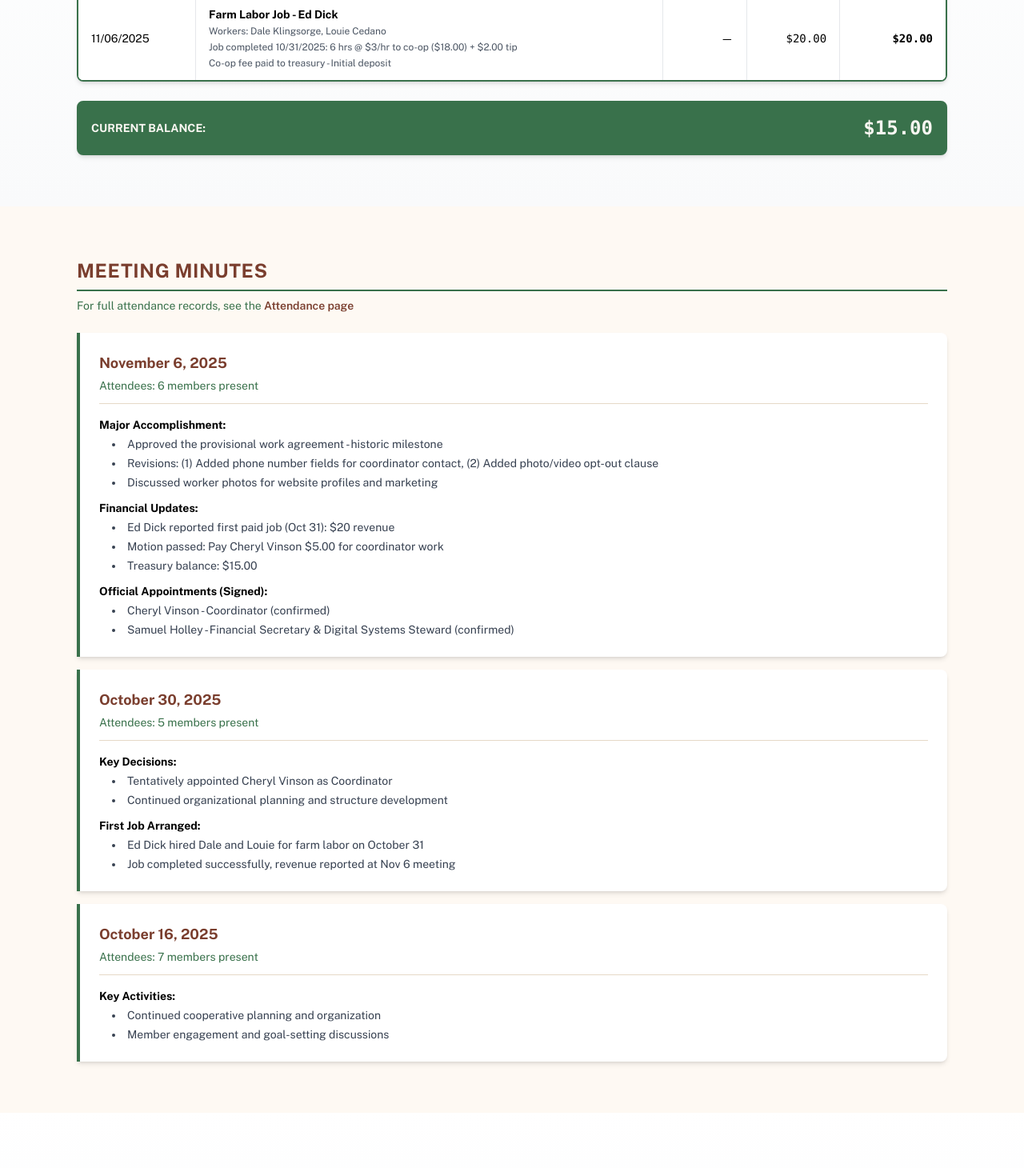
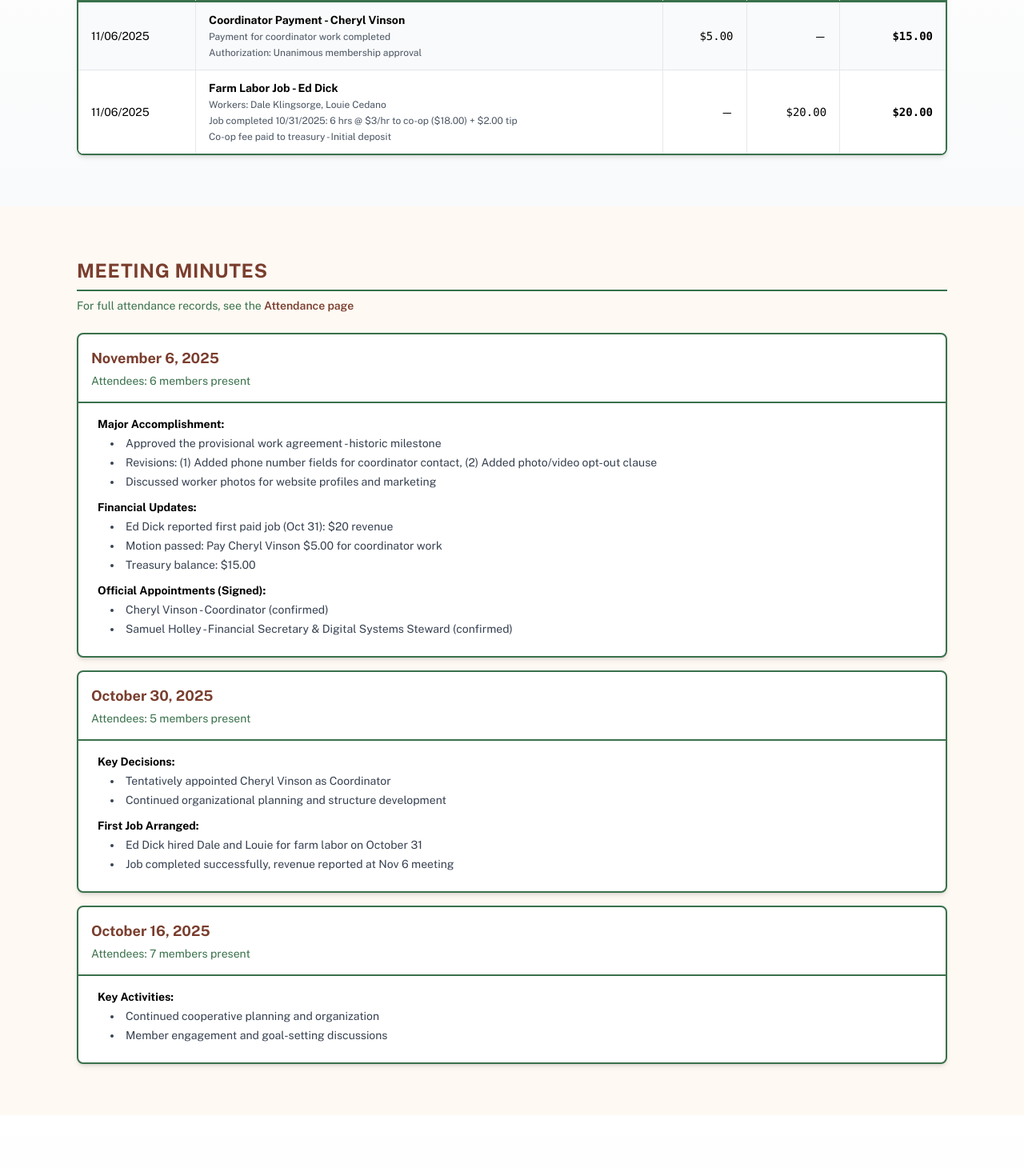
Before and after one commit to samuelmholley1/mendolaborcoop.ukiahumc.org, a Next.js app: page /records in a window 1280 px wide. Shown: the part 1000-2460 px from the top of the page at 80% size. Built offline with nearby package versions, Linux system fonts and the light colour scheme.

Commit message:
Move current balance above transaction ledger; add rounded green borders and distinguished headers to meeting minutes

```diff
--- a/pages/records.tsx
+++ b/pages/records.tsx
@@ -65,6 +65,14 @@ const RecordsPage: React.FC = () => {
             <h2 className="text-2xl font-headline font-bold text-redwood mb-6 uppercase tracking-wide border-b-2 border-moss pb-2">
               Transaction Ledger
             </h2>
+
+            {/* Current Balance - Above Ledger */}
+            <div className="mb-6 bg-moss text-cream border-2 border-moss rounded-lg p-4 shadow-md">
+              <div className="flex justify-between items-center">
+                <span className="text-sm font-bold uppercase">Current Balance:</span>
+                <span className="text-2xl font-mono font-bold">$15.00</span>
+              </div>
+            </div>
 
             {/* Ledger Table */}
             <div className="overflow-x-auto border-2 border-moss rounded-lg shadow-md">
@@ -134,14 +142,6 @@ const RecordsPage: React.FC = () => {
                 </tbody>
               </table>
             </div>
-
-            {/* Ledger Footer */}
-            <div className="mt-6 bg-moss text-cream border-2 border-moss rounded-lg p-4 shadow-md">
-              <div className="flex justify-between items-center">
-                <span className="text-sm font-bold uppercase">Current Balance:</span>
-                <span className="text-2xl font-mono font-bold">$15.00</span>
-              </div>
-            </div>
           </div>
         </section>
 
@@ -157,8 +157,8 @@ const RecordsPage: React.FC = () => {
 
             <div className="space-y-4">
               {/* Meeting - November 6, 2025 */}
-              <div className="bg-white border-l-4 border-l-moss rounded-r-lg shadow-md p-6">
-                <div className="border-b border-sand pb-3 mb-4">
+              <div className="bg-white border-2 border-moss rounded-lg shadow-md p-6">
+                <div className="bg-moss/10 -m-6 mb-4 p-4 rounded-t-lg border-b-2 border-moss">
                   <h3 className="text-lg font-bold text-redwood mb-1">
                     November 6, 2025
                   </h3>
@@ -194,8 +194,8 @@ const RecordsPage: React.FC = () => {
               </div>
 
               {/* Meeting - October 30, 2025 */}
-              <div className="bg-white border-l-4 border-l-moss rounded-r-lg shadow-md p-6">
-                <div className="border-b border-sand pb-3 mb-4">
+              <div className="bg-white border-2 border-moss rounded-lg shadow-md p-6">
+                <div className="bg-moss/10 -m-6 mb-4 p-4 rounded-t-lg border-b-2 border-moss">
                   <h3 className="text-lg font-bold text-redwood mb-1">
                     October 30, 2025
                   </h3>
@@ -222,8 +222,8 @@ const RecordsPage: React.FC = () => {
               </div>
 
               {/* Meeting - October 16, 2025 */}
-              <div className="bg-white border-l-4 border-l-moss rounded-r-lg shadow-md p-6">
-                <div className="border-b border-sand pb-3 mb-4">
+              <div className="bg-white border-2 border-moss rounded-lg shadow-md p-6">
+                <div className="bg-moss/10 -m-6 mb-4 p-4 rounded-t-lg border-b-2 border-moss">
                   <h3 className="text-lg font-bold text-redwood mb-1">
                     October 16, 2025
                   </h3>
```
